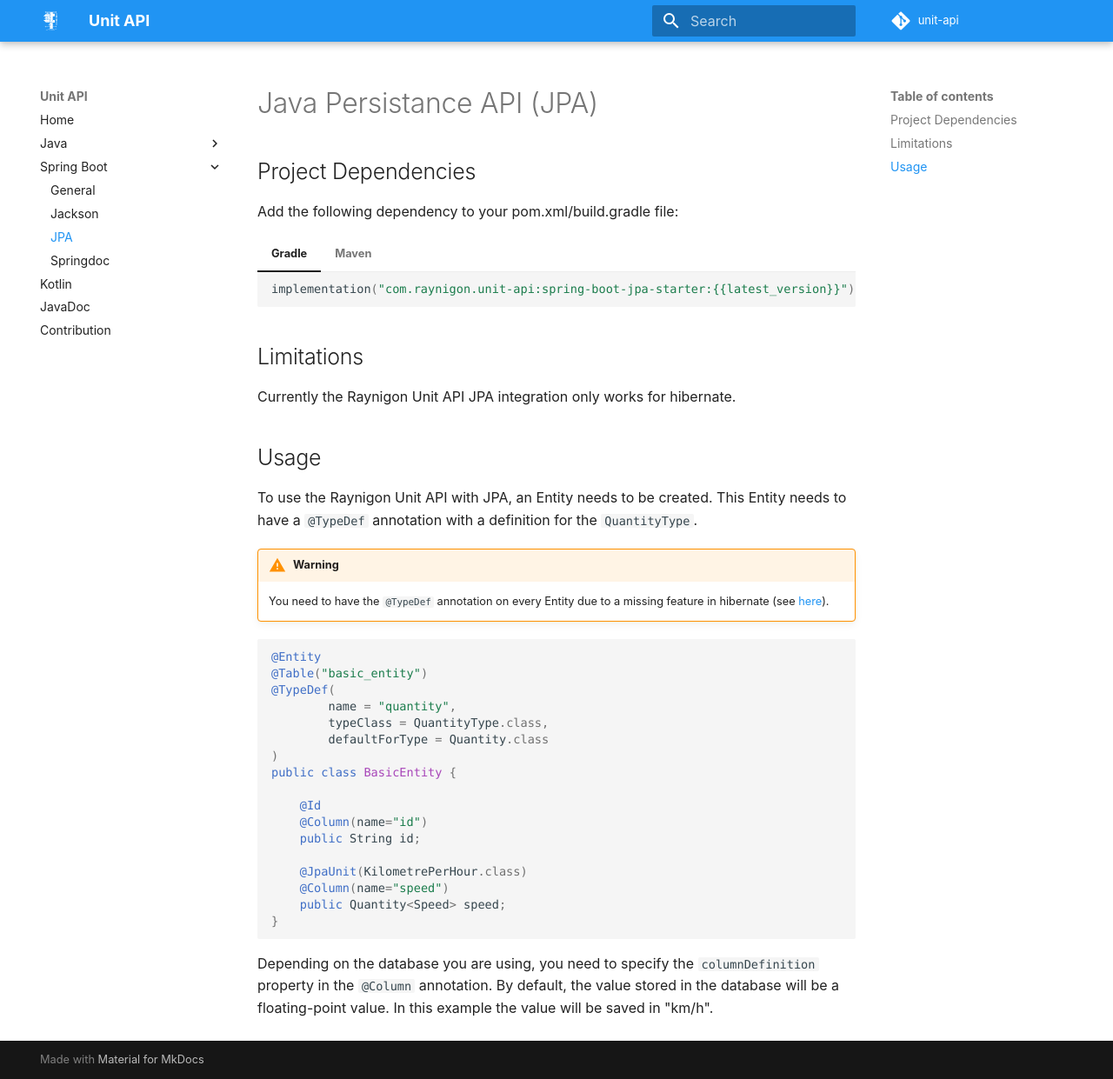
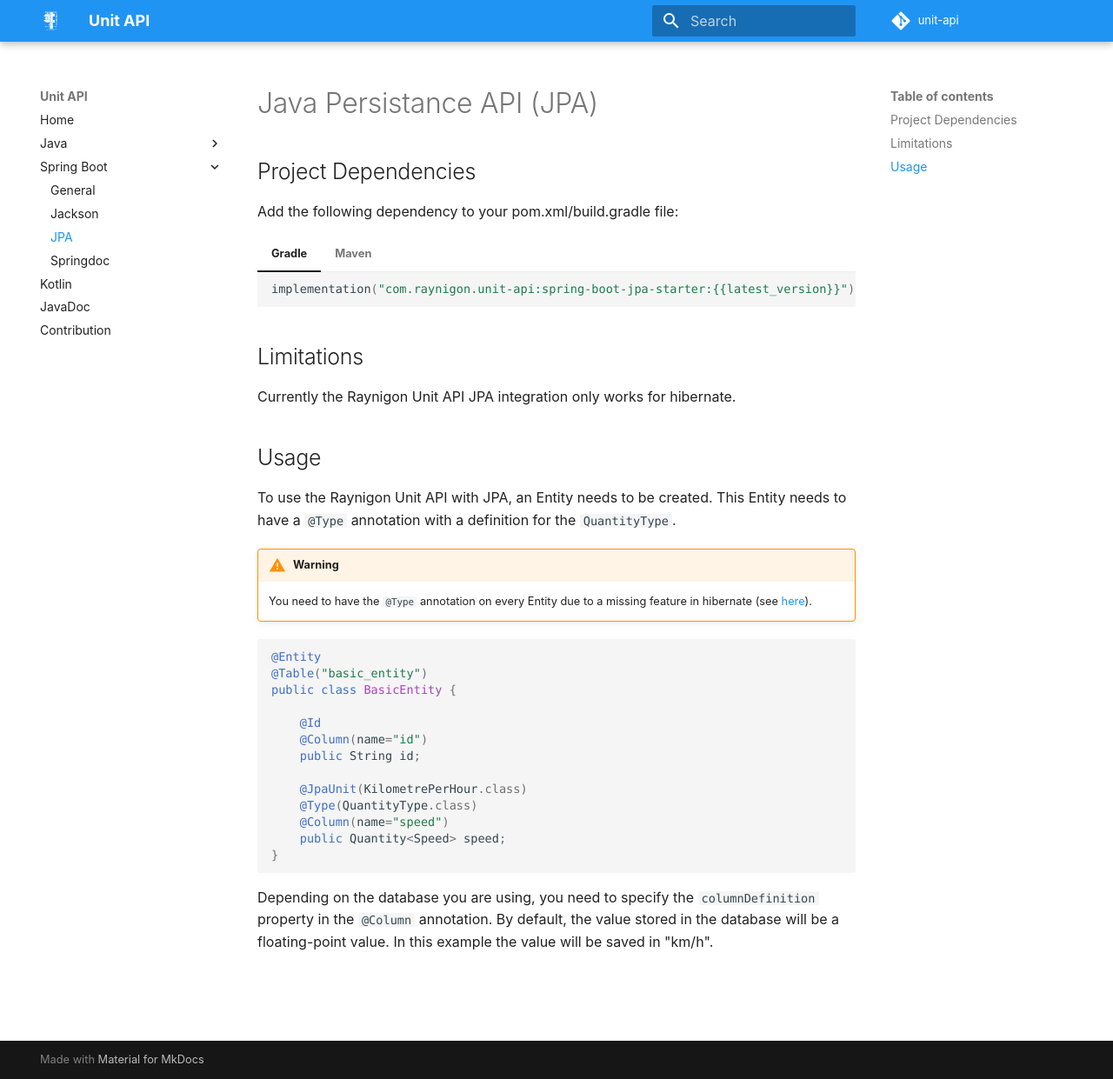
Before and after one commit to raynigon/unit-api, an MkDocs documentation site: the page built from docs/spring-boot/jpa.md, in a window 1280 px wide and 1241 px high. Shown: the whole window at 87% size. Built offline with MkDocs 1.6.1 and Material for MkDocs 9.7.7, drawn with Linux system fonts in a browser that asks for light colours; comment, search, counter and statistics services are not loaded.

Commit message:
Update Docs for Spring Boot 3

````diff
--- a/docs/spring-boot/jpa.md
+++ b/docs/spring-boot/jpa.md
@@ -22,19 +22,14 @@ Currently the Raynigon Unit API JPA integration only works for hibernate.
 
 ## Usage
 To use the Raynigon Unit API with JPA, an Entity needs to be created.
-This Entity needs to have a `@TypeDef` annotation with a definition for the `QuantityType`.
+This Entity needs to have a `@Type` annotation with a definition for the `QuantityType`.
 
 !!! warning
-    You need to have the `@TypeDef` annotation on every Entity due to a missing feature in hibernate
+    You need to have the `@Type` annotation on every Entity due to a missing feature in hibernate
     (see [here](https://hibernate.atlassian.net/browse/HHH-11110)).
 ```java
 @Entity
 @Table("basic_entity")
-@TypeDef(
-        name = "quantity",
-        typeClass = QuantityType.class,
-        defaultForType = Quantity.class
-)
 public class BasicEntity {
 
     @Id
@@ -42,6 +37,7 @@ public class BasicEntity {
     public String id;
 
     @JpaUnit(KilometrePerHour.class)
+    @Type(QuantityType.class)
     @Column(name="speed")
     public Quantity<Speed> speed;
 }
````
Also changed, not shown: docs/index.md (+1 -1 lines), 1 other file.
